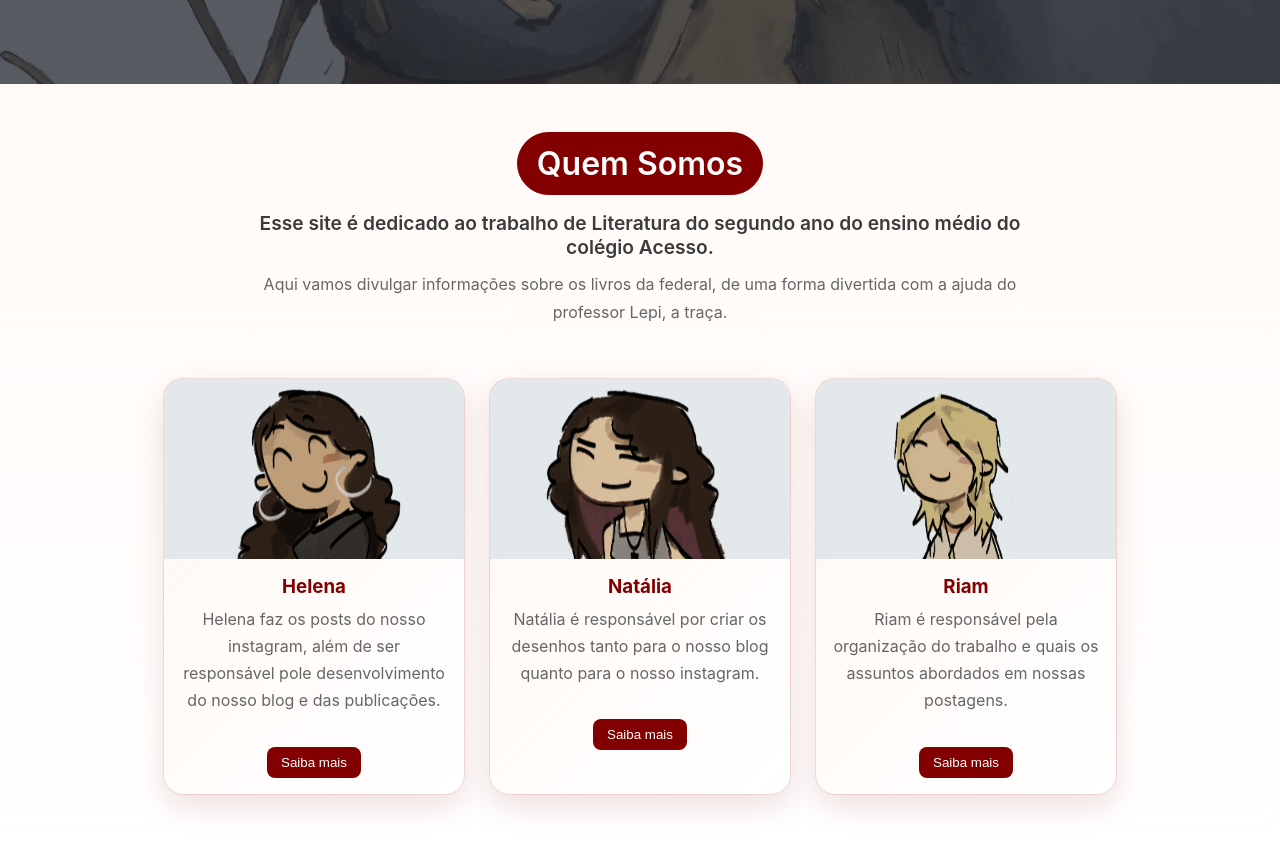
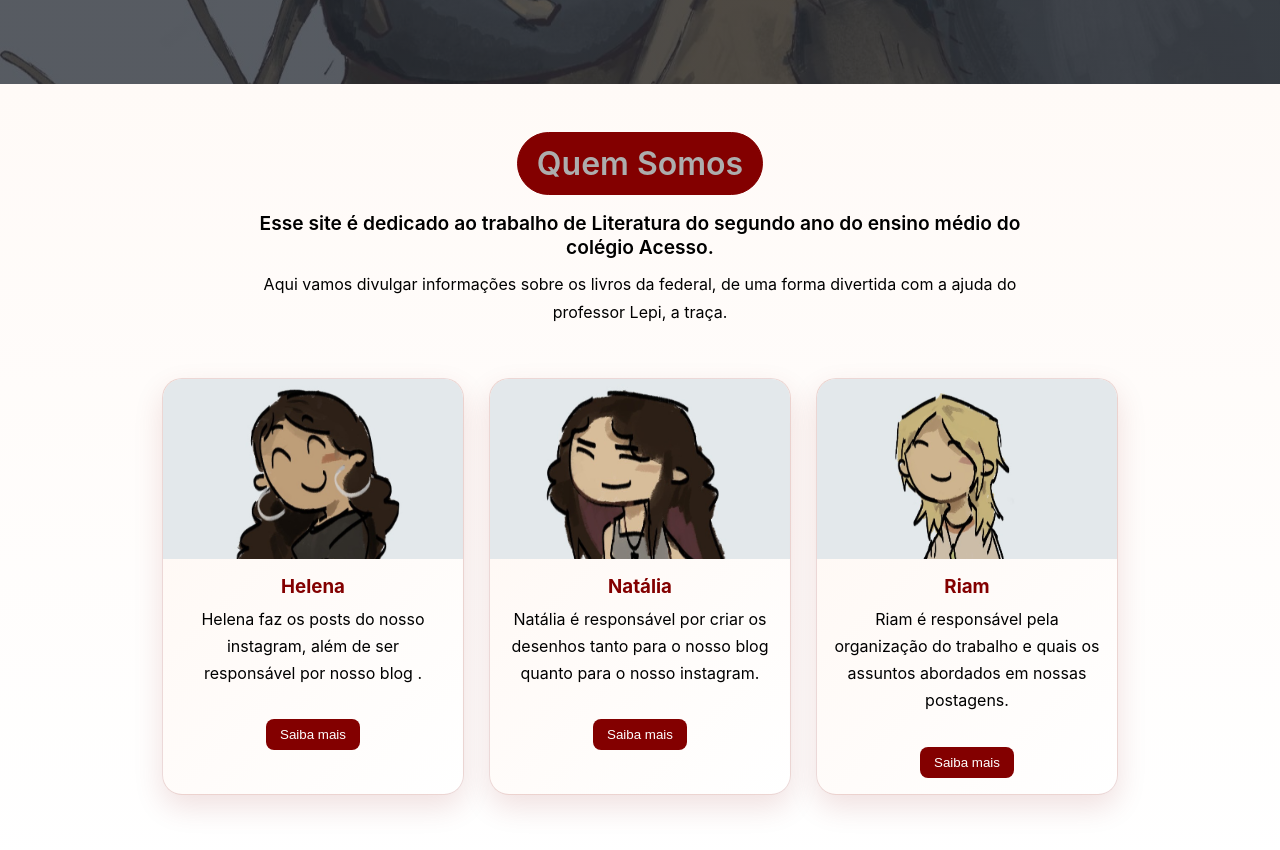
Before and after one commit to helenalacerda06/prof_lepi, a React (Create React App) app in the folder my-app/: page / in a window 1280 px wide. Shown: the part 380-1230 px from the top of the page. Built offline with nearby package versions, Linux system fonts and the light colour scheme.

Commit message:
mudanças em "quem somos" e no Header

```diff
--- a/my-app/src/componetes/Header.js
+++ b/my-app/src/componetes/Header.js
@@ -13,7 +13,6 @@ function Header() {
         <nav className="header-nav">
           <a href="#home">Home</a>
           <a href="#sobre">Sobre</a>
-          <a href="#contato">Contato</a>
         </nav>
       </div>
       <div className="header-text">
--- a/my-app/src/componetes/QuemSomos.js
+++ b/my-app/src/componetes/QuemSomos.js
@@ -15,8 +15,9 @@ function QuemSomos() {
         <div className={styles.cardsGrid}>
           <Card
             titulo="Helena"
-            descricao="Helena faz os posts do nosso instagram, além de ser responsável pole desenvolvimento do nosso blog e das publicações."
+            descricao="Helena faz os posts do nosso instagram, além de ser responsável por nosso blog ."
             imagem={Helena}
+            button= ""
           />
           <Card
             titulo="Natália"
--- a/my-app/src/componetes/QuemSomos.module.css
+++ b/my-app/src/componetes/QuemSomos.module.css
@@ -5,7 +5,7 @@
 
 .QuemSomos h1 {
   display: inline-block;
-  color: #ffffff;
+  color: #adadad;
   border: 1px solid #830000;
   margin: 0 0 1rem 0;
   font-weight: 600;
@@ -17,7 +17,7 @@
 .QuemSomos h2 {
   max-width: 800px;
   margin: 0 auto 0.75rem;
-  color: #3b3b3b;
+  color: #000000;
   font-size: 1.2rem;
   font-weight: 600;
 }
@@ -25,7 +25,7 @@
 .QuemSomos p {
   max-width: 800px;
   margin: 0 auto 2rem;
-  color: #666666;
+  color: #000000;
   line-height: 1.7;
 }
 
@@ -35,7 +35,7 @@
 
 .cardsGrid {
   display: flex;
-  gap: 24px;
+  gap: 25px;
   flex-wrap: wrap;
   justify-content: center;
 }
```
